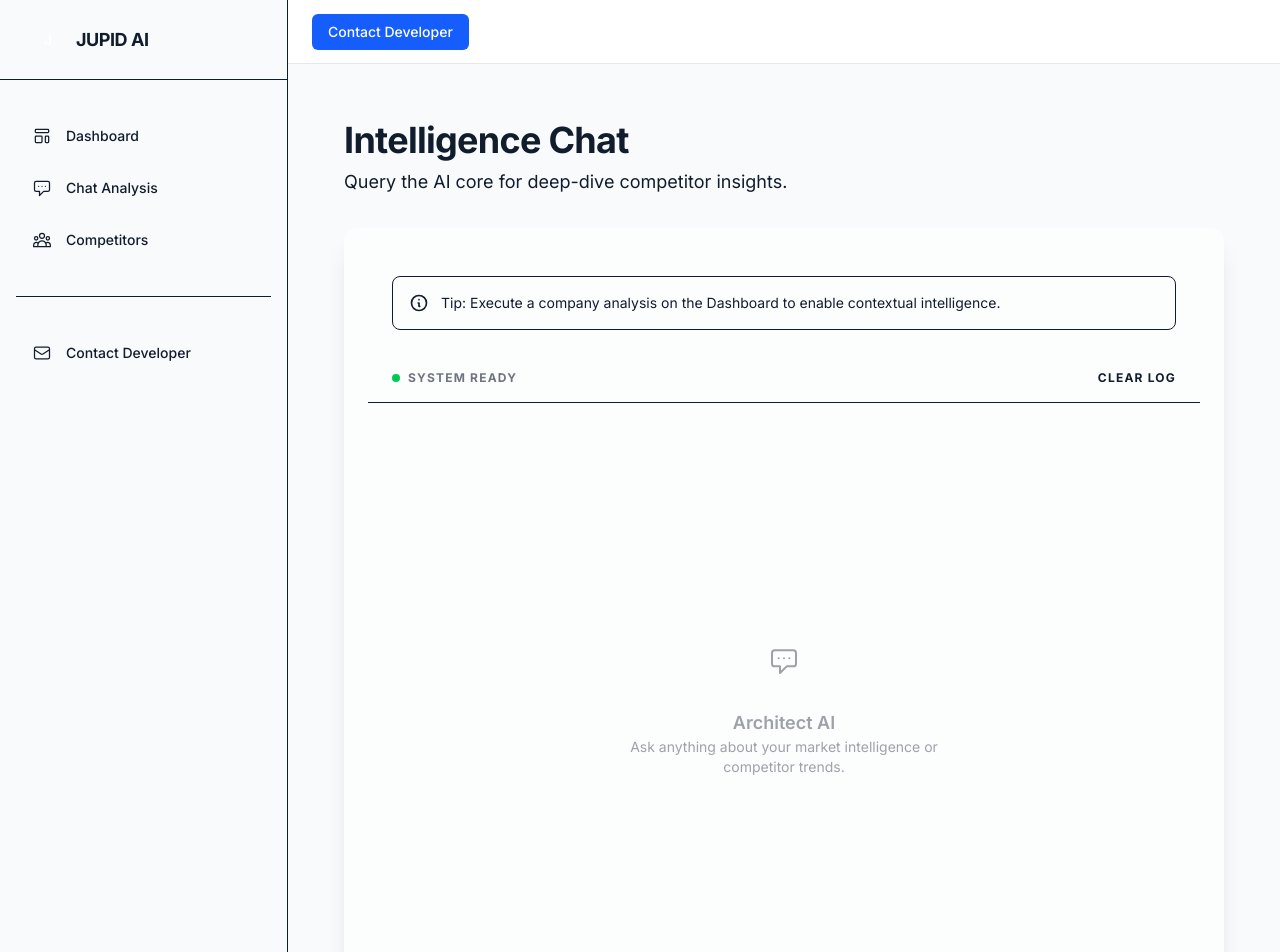
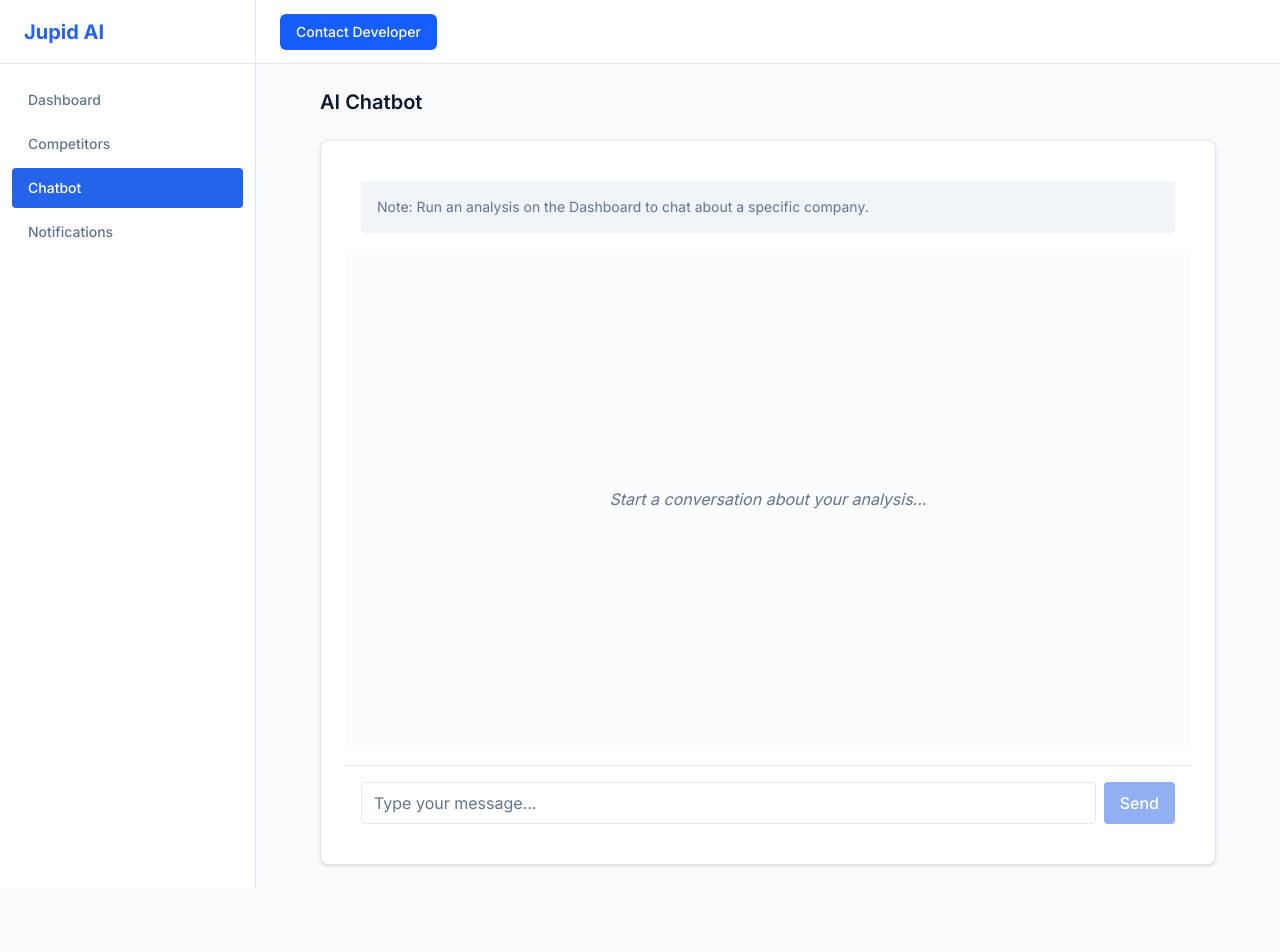
Before and after one commit to vigneshdvlopers/jupid2, a Next.js app in the folder frontend/: page /chat in a window 1280 px wide. Shown: the top 952 px of the page. After the commit the page ends 889 px from the top, so only its background shows below. Built offline with nearby package versions, Linux system fonts and the light colour scheme.

Commit message:
Refactor frontend to match strict senior engineer specification

```diff
--- a/frontend/app/chat/page.tsx
+++ b/frontend/app/chat/page.tsx
@@ -47,77 +47,44 @@ export default function ChatPage() {
       const data = await response.json();
       setMessages(prev => [...prev, { role: 'assistant', content: data.response }]);
     } catch (err) {
-      setMessages(prev => [...prev, { role: 'assistant', content: "I encountered a processing anomaly. Please verify your connection to the intelligence core." }]);
+      setMessages(prev => [...prev, { role: 'assistant', content: "Error: Could not connect to the chat API." }]);
     } finally {
       setLoading(false);
     }
   };
 
   return (
-    <div className="max-w-5xl mx-auto py-8 px-4 sm:px-6 lg:px-8 space-y-8">
-      <div className="flex flex-col md:flex-row md:items-end justify-between gap-4">
-        <div>
-          <h1 className="text-4xl font-display font-bold tracking-tight text-foreground">Intelligence Chat</h1>
-          <p className="mt-2 text-muted-foreground text-lg">Query the AI core for deep-dive competitor insights.</p>
-        </div>
+    <div className="max-w-4xl mx-auto space-y-6">
+      <div className="flex justify-between items-center">
+        <h1 className="text-xl font-bold">AI Chatbot</h1>
         {currentCompany && (
-          <div className="flex items-center space-x-2 px-4 py-2 bg-muted rounded-full border border-border">
-            <span className="w-2 h-2 rounded-full bg-primary animate-pulse"></span>
-            <span className="text-sm font-semibold text-foreground uppercase tracking-wider">Active Analysis: <span className="text-primary">{currentCompany}</span></span>
-          </div>
+          <span className="text-sm text-secondary">
+            Context: <strong>{currentCompany}</strong>
+          </span>
         )}
       </div>
 
-      <Card variant="default" className="p-0 overflow-hidden border-none shadow-xl bg-white/50 backdrop-blur-sm">
+      <Card className="p-0">
         {!currentCompany && (
-            <div className="m-6 p-4 bg-primary/5 text-primary text-sm rounded-lg border border-primary/10 flex items-center">
-                <svg className="w-5 h-5 mr-3" fill="none" stroke="currentColor" viewBox="0 0 24 24">
-                    <path strokeLinecap="round" strokeLinejoin="round" strokeWidth={2} d="M13 16h-1v-4h-1m1-4h.01M21 12a9 9 0 11-18 0 9 9 0 0118 0z" />
-                </svg>
-                Tip: Execute a company analysis on the Dashboard to enable contextual intelligence.
+            <div className="p-4 m-4 bg-muted text-secondary text-sm rounded">
+                Note: Run an analysis on the Dashboard to chat about a specific company.
             </div>
         )}
 
-        <div className="border-b border-border bg-muted/30 px-6 py-4 flex items-center justify-between">
-            <div className="flex items-center space-x-2">
-                <div className="w-2 h-2 rounded-full bg-green-500"></div>
-                <span className="text-xs font-bold uppercase tracking-widest opacity-60">System Ready</span>
-            </div>
-            <button
-                onClick={() => setMessages([])}
-                className="text-xs font-bold uppercase tracking-widest text-muted-foreground hover:text-primary transition-colors"
-            >
-                Clear Log
-            </button>
-        </div>
-
         <ChatBox messages={messages} />
 
-        <div className="p-6 bg-white dark:bg-card border-t border-border">
-          <div className="relative flex items-center">
+        <div className="p-4 border-t border-border bg-white rounded-b-lg">
+          <div className="flex gap-2">
             <Input
-              placeholder="Ask about pricing trends, feature gaps, or market sentiment..."
+              placeholder="Type your message..."
               value={input}
               onChange={(e) => setInput(e.target.value)}
-              onKeyDown={(e) => e.key === 'Enter' && !e.shiftKey && handleSend()}
+              onKeyDown={(e) => e.key === 'Enter' && handleSend()}
               disabled={!currentCompany || loading}
-              className="pr-32 py-4 text-base"
             />
-            <div className="absolute right-2">
-                <Button
-                    onClick={handleSend}
-                    loading={loading}
-                    disabled={!currentCompany || !input}
-                    className="h-10 px-6"
-                >
-                    Query AI
-                </Button>
-            </div>
-          </div>
-          <div className="mt-3 flex justify-center">
-            <p className="text-[10px] text-muted-foreground uppercase tracking-[0.2em] font-bold opacity-40">
-                Processed by Jupid Intelligence Core v2.4.0
-            </p>
+            <Button onClick={handleSend} loading={loading} disabled={!currentCompany || !input}>
+              Send
+            </Button>
           </div>
         </div>
       </Card>
--- a/frontend/app/components/Button.tsx
+++ b/frontend/app/components/Button.tsx
@@ -12,10 +12,10 @@ const Button: React.FC<ButtonProps> = ({
   className = "",
   ...props
 }) => {
-  const baseStyles = "px-8 py-3 rounded-lg font-display font-semibold transition-all duration-300 disabled:opacity-50 disabled:cursor-not-allowed flex items-center justify-center tracking-tight active:scale-[0.98]";
+  const baseStyles = "px-4 py-2 rounded font-medium transition-colors disabled:opacity-50 disabled:cursor-not-allowed flex items-center justify-center";
   const variants = {
-    primary: "bg-primary text-primary-foreground hover:bg-accent shadow-sm hover:shadow-md",
-    secondary: "bg-muted text-foreground hover:bg-border",
+    primary: "bg-primary text-primary-foreground hover:opacity-90",
+    secondary: "bg-secondary text-secondary-foreground hover:opacity-90",
     outline: "border border-border text-foreground hover:bg-muted"
   };
 
@@ -27,11 +27,11 @@ const Button: React.FC<ButtonProps> = ({
     >
       {loading ? (
         <span className="flex items-center">
-          <svg className="animate-spin -ml-1 mr-3 h-5 w-5 text-current" xmlns="http://www.w3.org/2000/svg" fill="none" viewBox="0 0 24 24">
+          <svg className="animate-spin -ml-1 mr-3 h-4 w-4 text-current" xmlns="http://www.w3.org/2000/svg" fill="none" viewBox="0 0 24 24">
             <circle className="opacity-25" cx="12" cy="12" r="10" stroke="currentColor" strokeWidth="4"></circle>
             <path className="opacity-75" fill="currentColor" d="M4 12a8 8 0 018-8V0C5.373 0 0 5.373 0 12h4zm2 5.291A7.962 7.962 0 014 12H0c0 3.042 1.135 5.824 3 7.938l3-2.647z"></path>
           </svg>
-          <span className="opacity-80">Synthesizing...</span>
+          Loading...
         </span>
       ) : children}
     </button>
--- a/frontend/app/components/Card.tsx
+++ b/frontend/app/components/Card.tsx
@@ -4,15 +4,12 @@ interface CardProps {
   title?: string;
   children: React.ReactNode;
   className?: string;
-  variant?: 'default' | 'glass';
 }
 
-const Card: React.FC<CardProps> = ({ title, children, className = "", variant = 'default' }) => {
-  const baseClass = variant === 'glass' ? 'glass-card' : 'bg-card border border-border/50 shadow-[0_4px_20px_rgba(17,28,45,0.03)]';
-
+const Card: React.FC<CardProps> = ({ title, children, className = "" }) => {
   return (
-    <div className={`${baseClass} rounded-xl p-6 ${className}`}>
-      {title && <h3 className="text-xl font-display font-bold text-foreground mb-6">{title}</h3>}
+    <div className={`bg-card border border-border rounded-lg p-6 shadow-sm ${className}`}>
+      {title && <h3 className="text-lg font-semibold text-foreground mb-4">{title}</h3>}
       {children}
     </div>
   );
--- a/frontend/app/components/ChatBox.tsx
+++ b/frontend/app/components/ChatBox.tsx
@@ -11,38 +11,25 @@ interface ChatBoxProps {
 
 const ChatBox: React.FC<ChatBoxProps> = ({ messages }) => {
   return (
-    <div className="flex flex-col space-y-6 h-[600px] overflow-y-auto mb-6 p-6 custom-scrollbar">
+    <div className="flex flex-col space-y-4 h-[500px] overflow-y-auto mb-4 p-4 bg-muted/30">
       {messages.length === 0 && (
-        <div className="flex flex-col items-center justify-center h-full text-center space-y-4 opacity-40">
-          <div className="w-16 h-16 rounded-full bg-primary/10 flex items-center justify-center">
-            <svg className="w-8 h-8 text-primary" fill="none" stroke="currentColor" viewBox="0 0 24 24">
-                <path strokeLinecap="round" strokeLinejoin="round" strokeWidth={1.5} d="M8 10h.01M12 10h.01M16 10h.01M9 16H5a2 2 0 01-2-2V6a2 2 0 012-2h14a2 2 0 012 2v8a2 2 0 01-2 2h-5l-5 5v-5z" />
-            </svg>
-          </div>
-          <div className="max-w-xs">
-            <p className="text-lg font-display font-semibold">Architect AI</p>
-            <p className="text-sm">Ask anything about your market intelligence or competitor trends.</p>
-          </div>
+        <div className="flex items-center justify-center h-full text-muted-foreground italic">
+          Start a conversation about your analysis...
         </div>
       )}
       {messages.map((msg, index) => (
         <div
           key={index}
-          className={`flex ${msg.role === 'user' ? 'justify-end' : 'justify-start'} animate-in fade-in slide-in-from-bottom-2 duration-300`}
+          className={`flex ${msg.role === 'user' ? 'justify-end' : 'justify-start'}`}
         >
           <div
-            className={`max-w-[85%] px-5 py-3.5 rounded-2xl shadow-sm transition-all duration-200 hover:shadow-md ${
+            className={`max-w-[80%] px-4 py-2 rounded-lg ${
               msg.role === 'user'
-                ? 'bg-primary text-primary-foreground rounded-tr-none'
-                : 'bg-white dark:bg-card text-foreground border border-border rounded-tl-none'
+                ? 'bg-primary text-primary-foreground'
+                : 'bg-white border border-border text-foreground'
             }`}
           >
-            <div className={`text-xs font-semibold mb-1 uppercase tracking-wider opacity-60 ${msg.role === 'user' ? 'text-right' : 'text-left'}`}>
-                {msg.role === 'user' ? 'Strategy Lead' : 'Architect AI'}
-            </div>
-            <p className="leading-relaxed text-[15px]">
-                {msg.content}
-            </p>
+            <p className="text-sm">{msg.content}</p>
           </div>
         </div>
       ))}
--- a/frontend/app/components/Input.tsx
+++ b/frontend/app/components/Input.tsx
@@ -7,9 +7,9 @@ interface InputProps extends React.InputHTMLAttributes<HTMLInputElement> {
 const Input: React.FC<InputProps> = ({ label, className = "", ...props }) => {
   return (
     <div className="w-full">
-      {label && <label className="block text-xs font-semibold uppercase tracking-wider text-muted-foreground mb-1.5 ml-1">{label}</label>}
+      {label && <label className="block text-sm font-medium text-foreground mb-1">{label}</label>}
       <input
-        className={`w-full px-5 py-3 bg-white dark:bg-card border border-border rounded-lg focus:ring-2 focus:ring-primary/20 focus:border-primary outline-none transition-all placeholder:text-muted-foreground/50 ${className}`}
+        className={`w-full px-3 py-2 border border-border rounded focus:ring-1 focus:ring-primary focus:border-primary outline-none transition-all placeholder:text-muted-foreground ${className}`}
         {...props}
       />
     </div>
--- a/frontend/app/components/Sidebar.tsx
+++ b/frontend/app/components/Sidebar.tsx
@@ -1,4 +1,6 @@
 import React from 'react';
+import Link from 'next/link';
+import { usePathname } from 'next/navigation';
 
 interface SidebarProps {
   isOpen: boolean;
@@ -6,45 +8,37 @@ interface SidebarProps {
 }
 
 const Sidebar: React.FC<SidebarProps> = ({ isOpen, setIsOpen }) => {
+  const pathname = usePathname();
+
   const menuItems = [
-    { name: 'Dashboard', href: '/dashboard', icon: 'M4 5a1 1 0 011-1h14a1 1 0 011 1v2a1 1 0 01-1 1H5a1 1 0 01-1-1V5zM4 13a1 1 0 011-1h6a1 1 0 011 1v6a1 1 0 01-1 1H5a1 1 0 01-1-1v-6zM16 13a1 1 0 011-1h2a1 1 0 011 1v6a1 1 0 01-1 1h-2a1 1 0 01-1-1v-6z' },
-    { name: 'Chat Analysis', href: '/chat', icon: 'M8 10h.01M12 10h.01M16 10h.01M9 16H5a2 2 0 01-2-2V6a2 2 0 012-2h14a2 2 0 012 2v8a2 2 0 01-2 2h-5l-5 5v-5z' },
-    { name: 'Competitors', href: '/competitors', icon: 'M17 20h5v-2a3 3 0 00-5.356-1.857M17 20H7m10 0v-2c0-.656-.126-1.283-.356-1.857M7 20H2v-2a3 3 0 015.356-1.857M7 20v-2c0-.656.126-1.283.356-1.857m0 0a5.002 5.002 0 019.288 0M15 7a3 3 0 11-6 0 3 3 0 016 0zm6 3a2 2 0 11-4 0 2 2 0 014 0zM7 10a2 2 0 11-4 0 2 2 0 014 0z' },
+    { name: 'Dashboard', href: '/dashboard' },
+    { name: 'Competitors', href: '/competitors' },
+    { name: 'Chatbot', href: '/chat' },
+    { name: 'Notifications', href: '/notifications' },
   ];
 
   return (
-    <div className={`fixed inset-y-0 left-0 z-50 transform ${isOpen ? 'translate-x-0' : '-translate-x-full'} transition-transform duration-300 ease-in-out bg-card border-r border-border w-72 lg:relative lg:translate-x-0`}>
-      <div className="flex items-center justify-between h-20 px-8 border-b border-border">
-        <div className="flex items-center space-x-3">
-            <div className="w-8 h-8 bg-primary rounded flex items-center justify-center text-white font-bold text-sm">J</div>
-            <span className="text-lg font-display font-bold tracking-tight text-foreground uppercase">Jupid AI</span>
-        </div>
-        <button onClick={() => setIsOpen(false)} className="lg:hidden text-muted-foreground hover:text-foreground">
+    <div className={`fixed inset-y-0 left-0 z-50 transform ${isOpen ? 'translate-x-0' : '-translate-x-full'} transition-transform duration-300 ease-in-out bg-white border-r border-border w-64 lg:relative lg:translate-x-0`}>
+      <div className="flex items-center justify-between h-16 px-6 border-b border-border">
+        <span className="text-xl font-bold text-primary">Jupid AI</span>
+        <button onClick={() => setIsOpen(false)} className="lg:hidden text-secondary">
           ✕
         </button>
       </div>
-      <nav className="mt-8 px-4 space-y-1">
+      <nav className="mt-4 px-3 space-y-1">
         {menuItems.map((item) => (
-          <a
+          <Link
             key={item.name}
             href={item.href}
-            className="flex items-center px-4 py-3.5 text-sm font-medium text-muted-foreground transition-all duration-200 rounded-lg hover:bg-muted hover:text-primary group"
+            className={`flex items-center px-4 py-2.5 text-sm font-medium rounded transition-colors ${
+              pathname === item.href
+                ? 'bg-primary text-primary-foreground'
+                : 'text-secondary hover:bg-muted hover:text-foreground'
+            }`}
           >
-            <svg className="w-5 h-5 mr-3.5 text-muted-foreground group-hover:text-primary" fill="none" stroke="currentColor" viewBox="0 0 24 24">
-                <path strokeLinecap="round" strokeLinejoin="round" strokeWidth={1.5} d={item.icon} />
-            </svg>
-            <span>{item.name}</span>
-          </a>
+            {item.name}
+          </Link>
         ))}
-
-        <div className="pt-8 mt-8 border-t border-border">
-          <button className="flex items-center w-full px-4 py-3.5 text-sm font-medium text-muted-foreground transition-all duration-200 rounded-lg hover:bg-muted hover:text-primary group">
-            <svg className="w-5 h-5 mr-3.5 text-muted-foreground group-hover:text-primary" fill="none" stroke="currentColor" viewBox="0 0 24 24">
-                <path strokeLinecap="round" strokeLinejoin="round" strokeWidth={1.5} d="M3 8l7.89 5.26a2 2 0 002.22 0L21 8M5 19h14a2 2 0 002-2V7a2 2 0 00-2-2H5a2 2 0 00-2 2v10a2 2 0 002 2z" />
-            </svg>
-            Contact Developer
-          </button>
-        </div>
       </nav>
     </div>
   );
--- a/frontend/app/globals.css
+++ b/frontend/app/globals.css
@@ -1,79 +1,41 @@
 @import "tailwindcss";
 
-@layer base {
-  :root {
-    --background: #f9f9ff;
-    --foreground: #111c2d;
-    --card: #ffffff;
-    --card-foreground: #111c2d;
-    --popover: #ffffff;
-    --popover-foreground: #111c2d;
-    --primary: #003178;
-    --primary-foreground: #ffffff;
-    --secondary: #515f74;
-    --secondary-foreground: #ffffff;
-    --muted: #f0f3ff;
-    --muted-foreground: #434652;
-    --accent: #0d47a1;
-    --accent-foreground: #ffffff;
-    --destructive: #ba1a1a;
-    --destructive-foreground: #ffffff;
-    --border: #e7eeff;
-    --input: #e7eeff;
-    --ring: #003178;
-    --radius: 0.375rem;
-  }
-
-  .dark {
-    --background: #0d1c2e;
-    --foreground: #ecf1ff;
-    --card: #111c2d;
-    --card-foreground: #ecf1ff;
-    --popover: #111c2d;
-    --popover-foreground: #ecf1ff;
-    --primary: #b0c6ff;
-    --primary-foreground: #001945;
-    --secondary: #b9c7df;
-    --secondary-foreground: #0d1c2e;
-    --muted: #263143;
-    --muted-foreground: #c3c6d4;
-    --accent: #0d47a1;
-    --accent-foreground: #ffffff;
-    --destructive: #ffdad6;
-    --destructive-foreground: #93000a;
-    --border: #434652;
-    --input: #434652;
-    --ring: #b0c6ff;
-  }
+:root {
+  --background: #f8fafc;
+  --foreground: #0f172a;
+  --card: #ffffff;
+  --card-foreground: #0f172a;
+  --primary: #2563eb;
+  --primary-foreground: #ffffff;
+  --secondary: #64748b;
+  --secondary-foreground: #ffffff;
+  --border: #e2e8f0;
+  --muted: #f1f5f9;
+  --muted-foreground: #64748b;
 }
 
 @theme inline {
   --color-background: var(--background);
   --color-foreground: var(--foreground);
-  --font-sans: "Inter", var(--font-geist-sans);
-  --font-display: "Manrope", var(--font-geist-sans);
+  --color-card: var(--card);
+  --color-card-foreground: var(--card-foreground);
+  --color-primary: var(--primary);
+  --color-primary-foreground: var(--primary-foreground);
+  --color-secondary: var(--secondary);
+  --color-secondary-foreground: var(--secondary-foreground);
+  --color-border: var(--border);
+  --color-muted: var(--muted);
+  --color-muted-foreground: var(--muted-foreground);
 }
 
 body {
   background: var(--background);
   color: var(--foreground);
-  font-family: var(--font-sans);
+  font-family: ui-sans-serif, system-ui, -apple-system, BlinkMacSystemFont, "Segoe UI", Roboto, "Helvetica Neue", Arial, "Noto Sans", sans-serif;
   -webkit-font-smoothing: antialiased;
 }
 
 h1, h2, h3, h4, h5, h6 {
-  font-family: var(--font-display);
-  font-weight: 700;
-  letter-spacing: -0.02em;
+  font-weight: 600;
+  color: var(--foreground);
 }
-
-.glass-card {
-  background: rgba(255, 255, 255, 0.8);
-  backdrop-filter: blur(12px);
-  border: 1px solid rgba(255, 255, 255, 0.2);
-}
-
-.dark .glass-card {
-  background: rgba(17, 28, 45, 0.8);
-  border: 1px solid rgba(255, 255, 255, 0.05);
-}
--- a/frontend/app/notifications/page.tsx
+++ b/frontend/app/notifications/page.tsx
@@ -1,16 +1,31 @@
 'use client';
 
 import React from 'react';
+import Card from '../components/Card';
 
 export default function Notifications() {
+  const notifications = [
+    { id: 1, title: 'Analysis Complete', message: 'The analysis for Notion has been generated successfully.', time: '2 hours ago' },
+    { id: 2, title: 'New Feature', message: 'Chatbot context is now preserved across sessions.', time: '1 day ago' },
+    { id: 3, title: 'System Update', message: 'Backend engine updated to v2.4 for faster results.', time: '3 days ago' },
+  ];
+
   return (
-    <div className="max-w-3xl mx-auto space-y-6">
-      <h1 className="text-2xl font-bold text-gray-800">Notifications</h1>
+    <div className="max-w-4xl mx-auto space-y-6">
+      <h1 className="text-xl font-bold">Notifications</h1>
 
-      <div className="h-64 flex flex-col items-center justify-center text-gray-400 bg-white rounded-lg border border-gray-100 shadow-sm">
-        <div className="text-4xl mb-4">🔔</div>
-        <p className="text-lg font-medium text-gray-500">No new notifications</p>
-        <p className="text-sm text-gray-400 mt-2">Check back later for updates on your analyses.</p>
+      <div className="space-y-4">
+        {notifications.map((n) => (
+          <Card key={n.id} className="p-4">
+            <div className="flex justify-between items-start">
+              <div>
+                <h3 className="font-semibold text-foreground">{n.title}</h3>
+                <p className="text-sm text-secondary mt-1">{n.message}</p>
+              </div>
+              <span className="text-xs text-muted-foreground whitespace-nowrap ml-4">{n.time}</span>
+            </div>
+          </Card>
+        ))}
       </div>
     </div>
   );
```
Also changed, not shown: frontend/app/competitors/page.tsx (+8 -17 lines), frontend/app/dashboard/page.tsx (+21 -44 lines).
